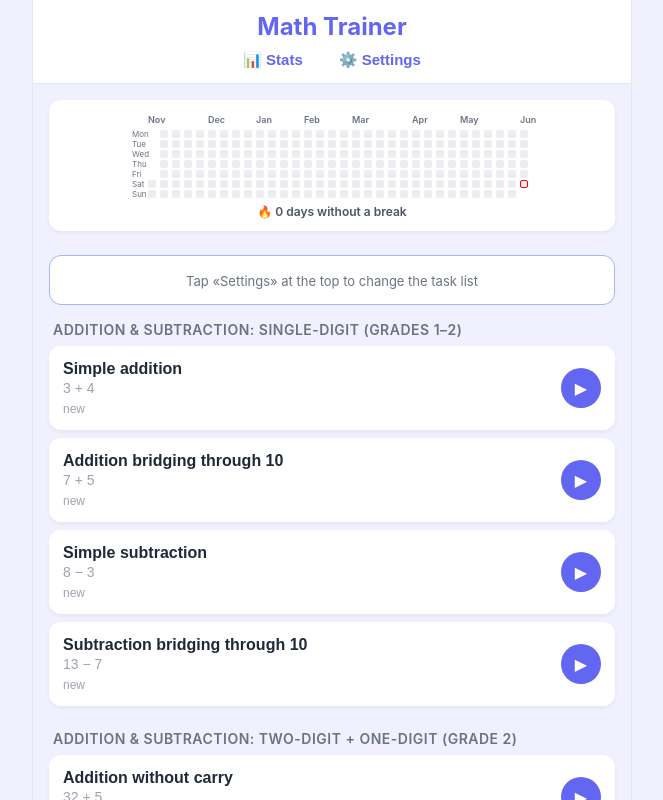
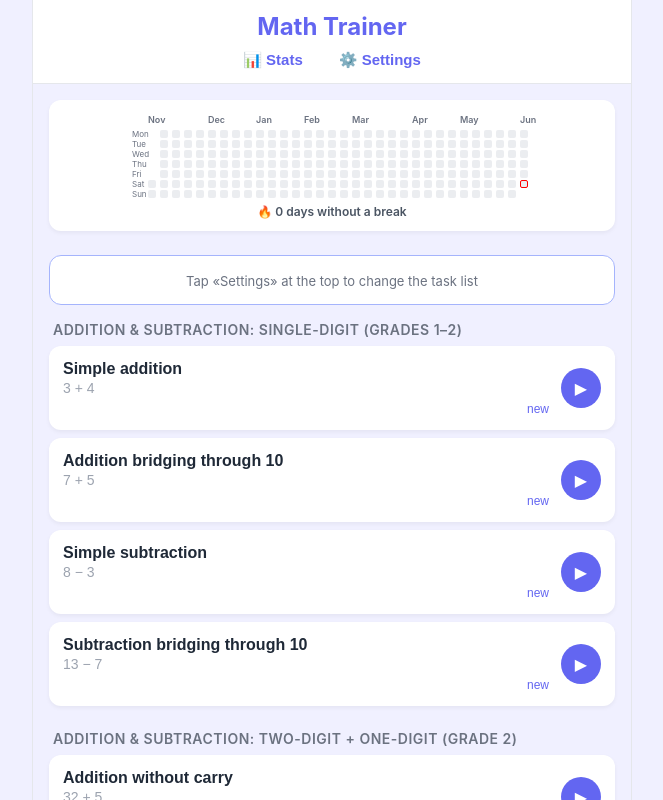
Before and after one commit to slyvkanychserhii/mathtrainer, a React (Vite) app: page / in a window 1280 px wide. Shown: the whole page, without its empty margins (308-971 px from the left). Built offline with nearby package versions, Linux system fonts and the light colour scheme.

Commit message:
right-align stats, purple 'new' text

```diff
--- a/src/App.css
+++ b/src/App.css
@@ -544,6 +544,7 @@ html, body, #root {
   display: flex;
   gap: 8px;
   margin-top: 6px;
+  justify-content: flex-end;
 }
 
 .task-best {
@@ -558,7 +559,7 @@ html, body, #root {
 
 .task-new {
   font-size: 12px;
-  color: #9ca3af;
+  color: #6366f1;
 }
 
 .task-recency-label {
```
